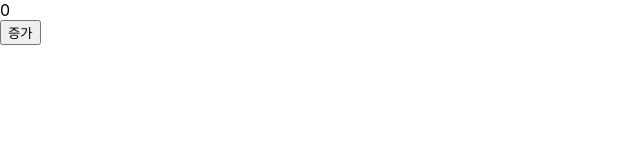
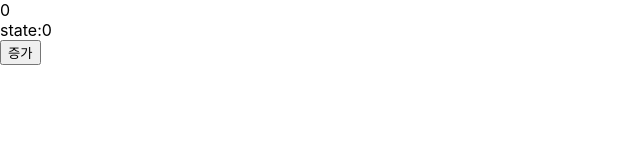
Before and after one commit to seojisoosoo/react-study, a React (Create React App) app: page / in a window 1280 px wide. Shown: the top 160 px of the page, without its empty margins (0-640 px from the left). Built offline with nearby package versions, Linux system fonts and the light colour scheme.

Commit message:
state:end

```diff
--- a/src/App.js
+++ b/src/App.js
@@ -19,9 +19,10 @@ import Box from './box.jsx';
 
 function App() {
   let count = 0;
-  const [count2, setCount2] = useState();
+  const [count2, setCount2] = useState(0);
   const increase = () => {
     count = count + 1;
+    setCount2(count2 + 1);
   };
   return (
     <main>
@@ -29,6 +30,7 @@ function App() {
       <Box name="지원" num="2" />
       <Box name="선영" num="3" /> */}
       <div>{count}</div>
+      <div>state:{count2}</div>
       <button onClick={increase}>증가</button>
     </main>
   );
```
